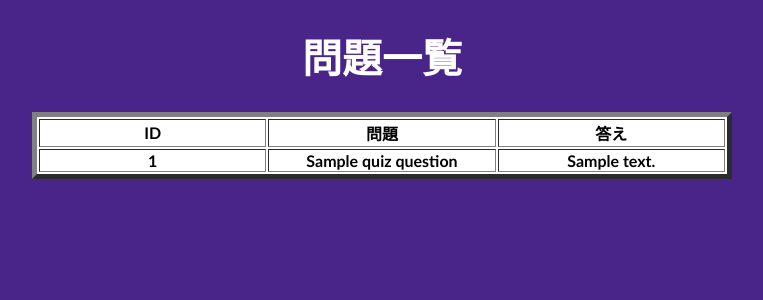
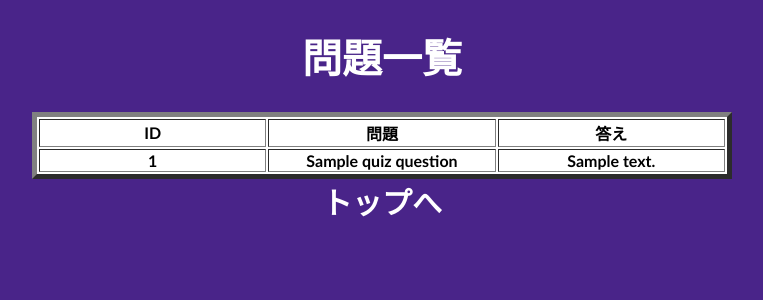
Before and after one commit to yoshiokaharuto/python_development, a Flask app: page /quiz/quiz_list_all in a window 1280 px wide. Shown: the top 300 px of the page, without its empty margins (258-1021 px from the left). Run offline with Flask 3, Linux system fonts and the light colour scheme; a database or web service that is not in the repository returns one stand-in record (values such as "Sample title"); some libraries are stand-ins or nearby versions.

Commit message:
クイズ リスト 一覧の修正

```diff
--- a/templates/quiz/quiz_list_all.html
+++ b/templates/quiz/quiz_list_all.html
@@ -24,5 +24,6 @@
         </tr>
         {% endfor%}
     </table>
+    <a href="{{url_for('host_top')}}" class="">トップへ</a>
 </body>
 </html>
```
